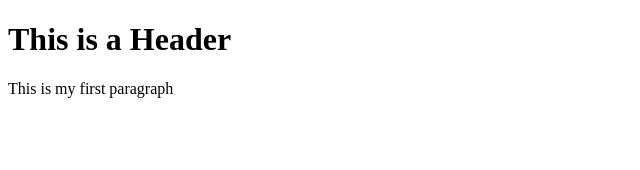
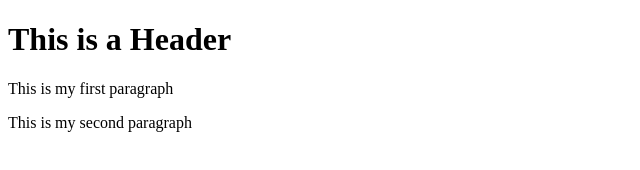
Before and after one commit to irconde/assignment-02, a plain HTML site: page index.html in a window 1280 px wide. Shown: the whole page, without its empty margins (0-640 px from the left). Drawn offline with Linux system fonts and the light colour scheme.

Commit message:
Second paragraph added

```diff
--- a/index.html
+++ b/index.html
@@ -4,5 +4,6 @@
   <body>
     <h1>This is a Header</h1>
     <p>This is my first paragraph</p>
+    <p>This is my second paragraph</p>
   </body>
 </html>
```
